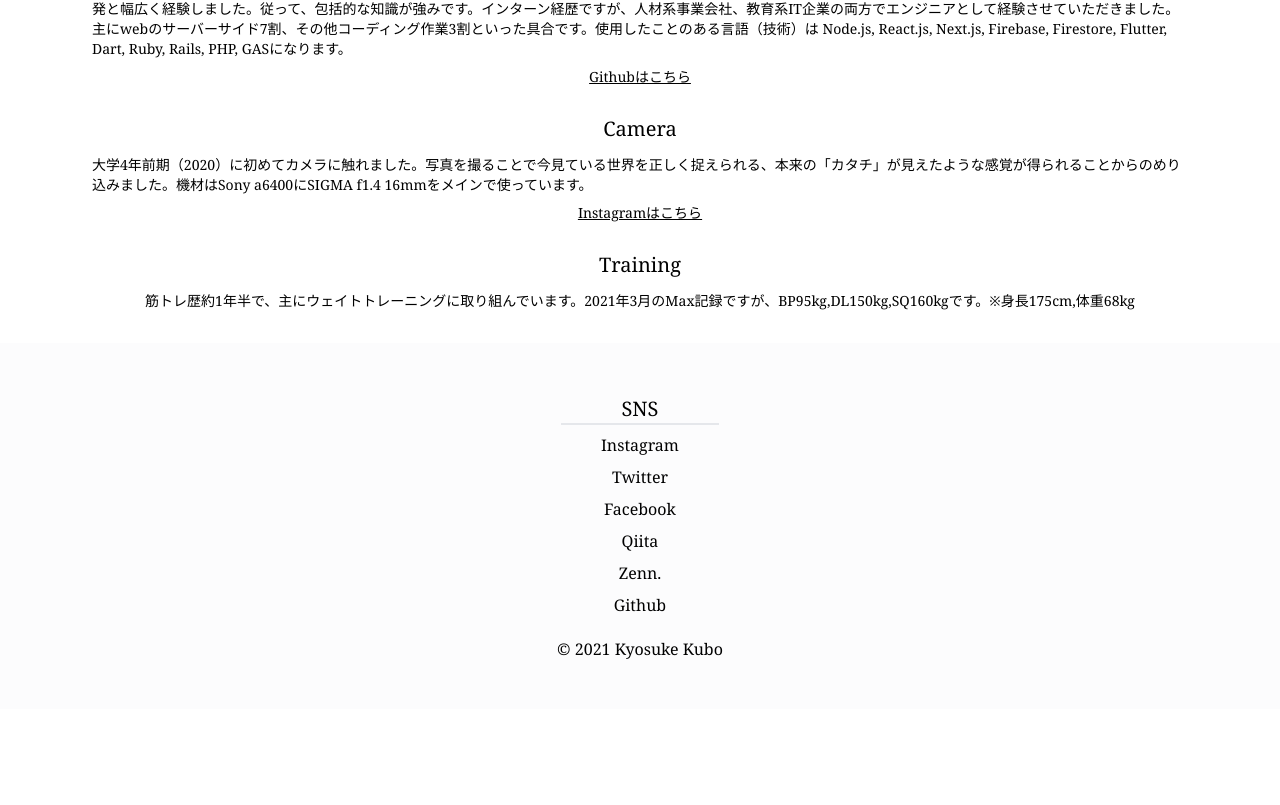
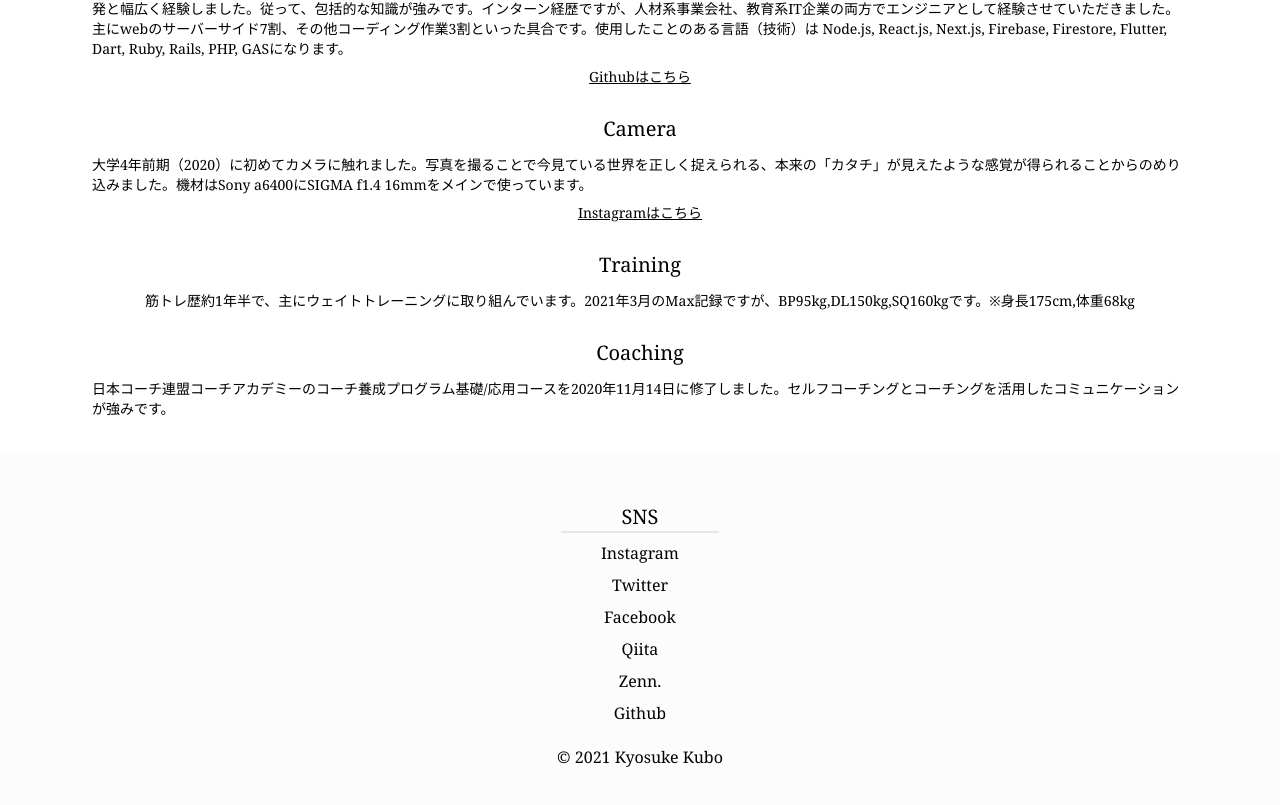
Before and after one commit to kk3939/profile, a Next.js app: page /todo in a window 1280 px wide. Shown: the part 719-1524 px from the top of the page. Before the commit the page ends 1428 px from the top, so only its background shows below. Built offline with nearby package versions, Linux system fonts and the light colour scheme.

Commit message:
add contents

```diff
--- a/components/Tab.js
+++ b/components/Tab.js
@@ -8,7 +8,6 @@ const Tab = () => {
     return (
         <div className='relative'>
             <Image src="/DSC00722.jpg" width="600" height="400" className='bg-cover' alt='湘南' priority={true}/>
-            {/* <img src="/DSC00722.jpg" alt="湘南"/> */}
             <nav className='flex justify-end absolute top-2 right-0 text-white'>
                 <ul className='flex'>
                     {
--- a/pages/todo.js
+++ b/pages/todo.js
@@ -34,6 +34,15 @@ const todo = () => {
             addDetailLink: '',
             addDetail: ''
             // 空文字はfalseになり表示されない
+        }
+        ,
+        {
+            id: 4,
+            title: 'Coaching',
+            contents: '日本コーチ連盟コーチアカデミーのコーチ養成プログラム基礎/応用コースを2020年11月14日に修了しました。'
+                + 'セルフコーチングとコーチングを活用したコミュニケーションが強みです。',
+            addDetailLink: '',
+            addDetail: ''
         }
     ]
     return (
```
